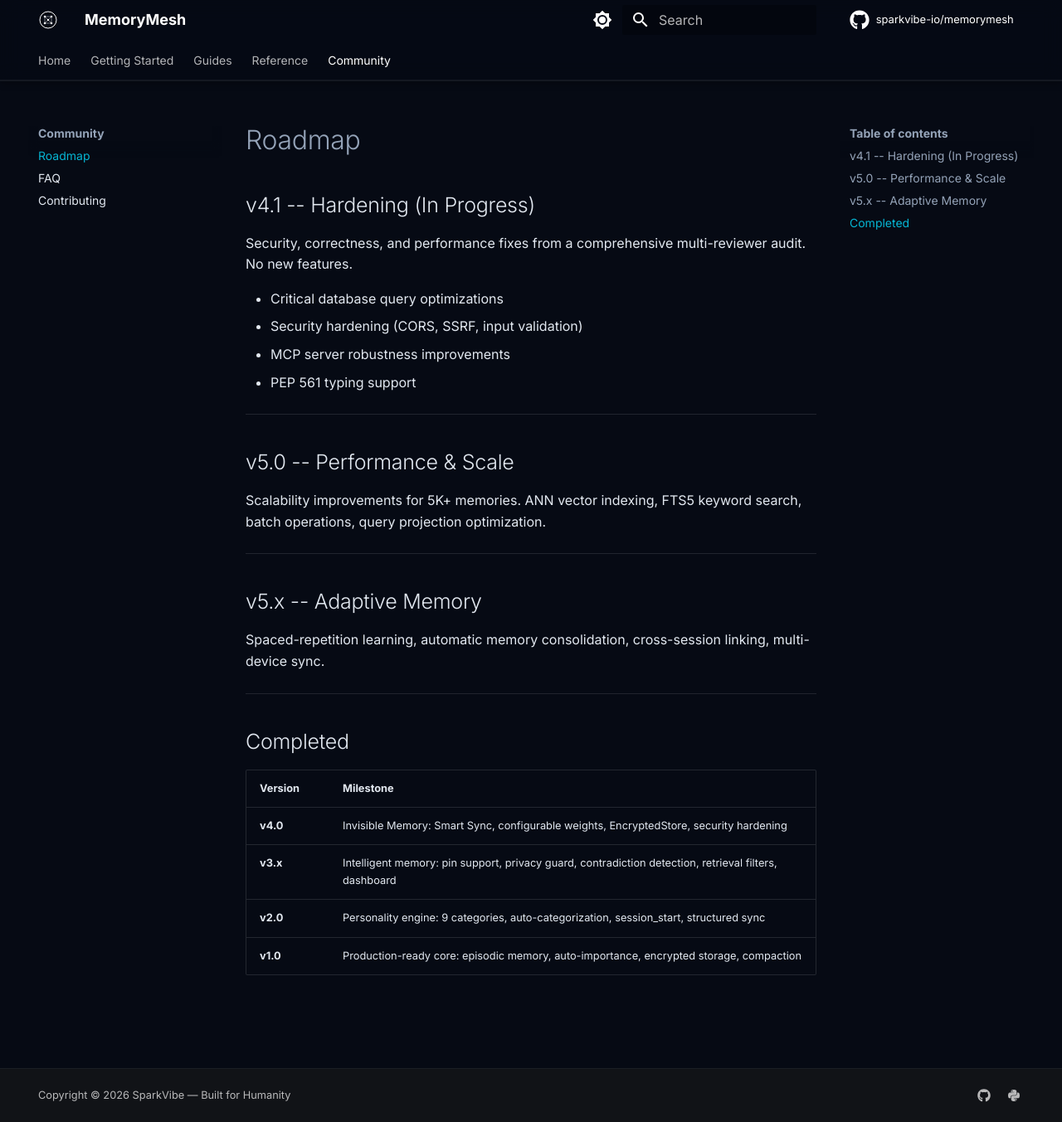
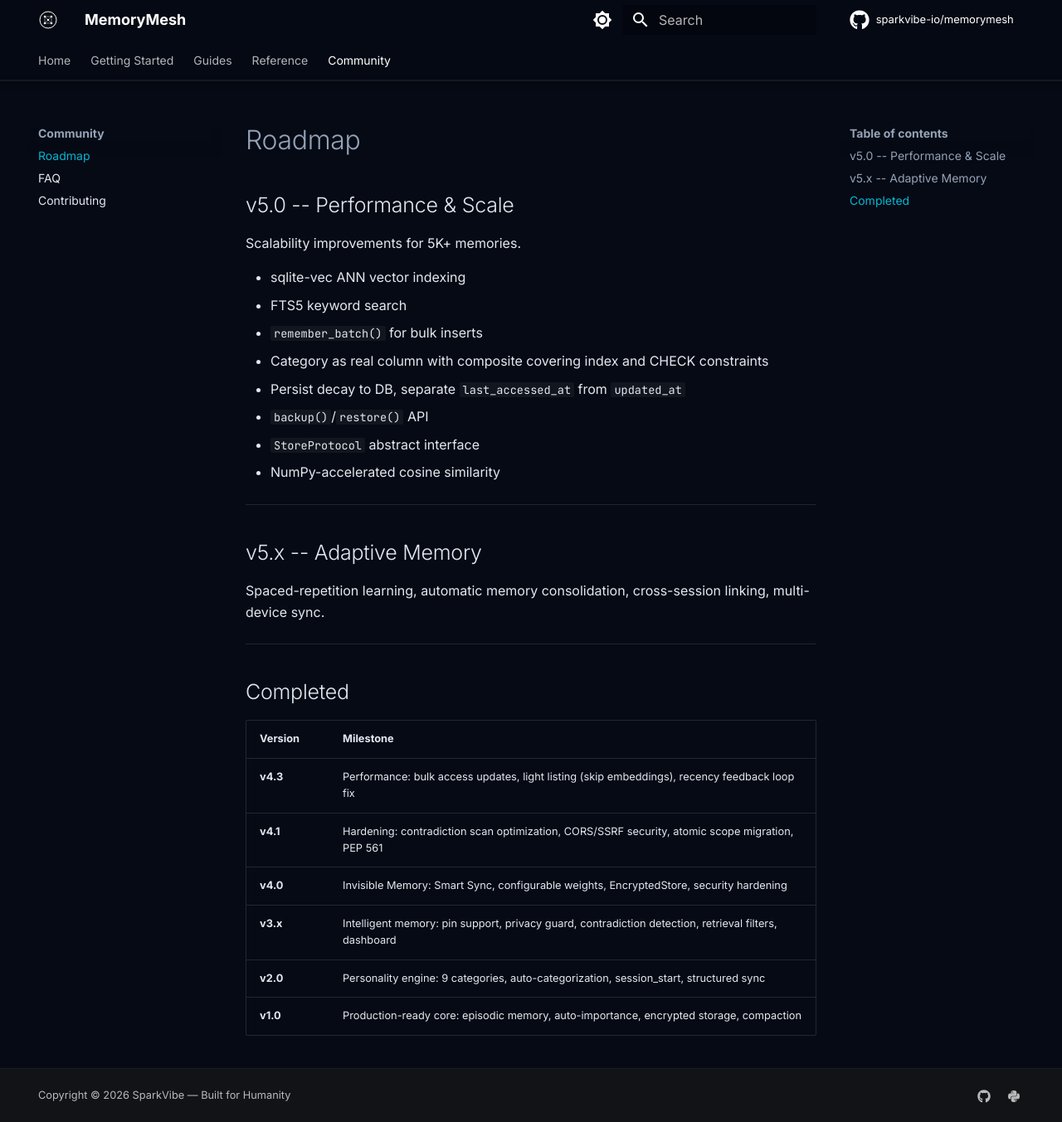
Before and after one commit to sparkvibe-io/memorymesh, an MkDocs documentation site: the page built from docs/roadmap.md, in a window 1280 px wide and 1353 px high. Shown: the whole window at 83% size. Built offline with MkDocs 1.6.1 and Material for MkDocs 9.7.7, drawn with Linux system fonts in a browser that asks for light colours; comment, search, counter and statistics services are not loaded.

Commit message:
Fix CI lint failures, update docs for v4.3 release
Reformat mcp_server.py and test_compaction.py to pass ruff format check.
Update README "What's New" to cover v4.1–v4.3 releases. Update docs
roadmap to mark v4.1 and v4.3 as completed.

Co-Authored-By: Claude Opus 4.6 <noreply@anthropic.com>

```diff
--- a/docs/roadmap.md
+++ b/docs/roadmap.md
@@ -1,19 +1,17 @@
 # Roadmap
-
-## v4.1 -- Hardening (In Progress)
-
-Security, correctness, and performance fixes from a comprehensive multi-reviewer audit. No new features.
-
-- Critical database query optimizations
-- Security hardening (CORS, SSRF, input validation)
-- MCP server robustness improvements
-- PEP 561 typing support
-
----
 
 ## v5.0 -- Performance & Scale
 
-Scalability improvements for 5K+ memories. ANN vector indexing, FTS5 keyword search, batch operations, query projection optimization.
+Scalability improvements for 5K+ memories.
+
+- sqlite-vec ANN vector indexing
+- FTS5 keyword search
+- `remember_batch()` for bulk inserts
+- Category as real column with composite covering index and CHECK constraints
+- Persist decay to DB, separate `last_accessed_at` from `updated_at`
+- `backup()`/`restore()` API
+- `StoreProtocol` abstract interface
+- NumPy-accelerated cosine similarity
 
 ---
 
@@ -27,6 +25,8 @@ Spaced-repetition learning, automatic memory consolidation, cross-session linkin
 
 | Version | Milestone |
 |---|---|
+| **v4.3** | Performance: bulk access updates, light listing (skip embeddings), recency feedback loop fix |
+| **v4.1** | Hardening: contradiction scan optimization, CORS/SSRF security, atomic scope migration, PEP 561 |
 | **v4.0** | Invisible Memory: Smart Sync, configurable weights, EncryptedStore, security hardening |
 | **v3.x** | Intelligent memory: pin support, privacy guard, contradiction detection, retrieval filters, dashboard |
 | **v2.0** | Personality engine: 9 categories, auto-categorization, session_start, structured sync |
```
Also changed, not shown: README.md (+19 -4 lines), 2 other files.
